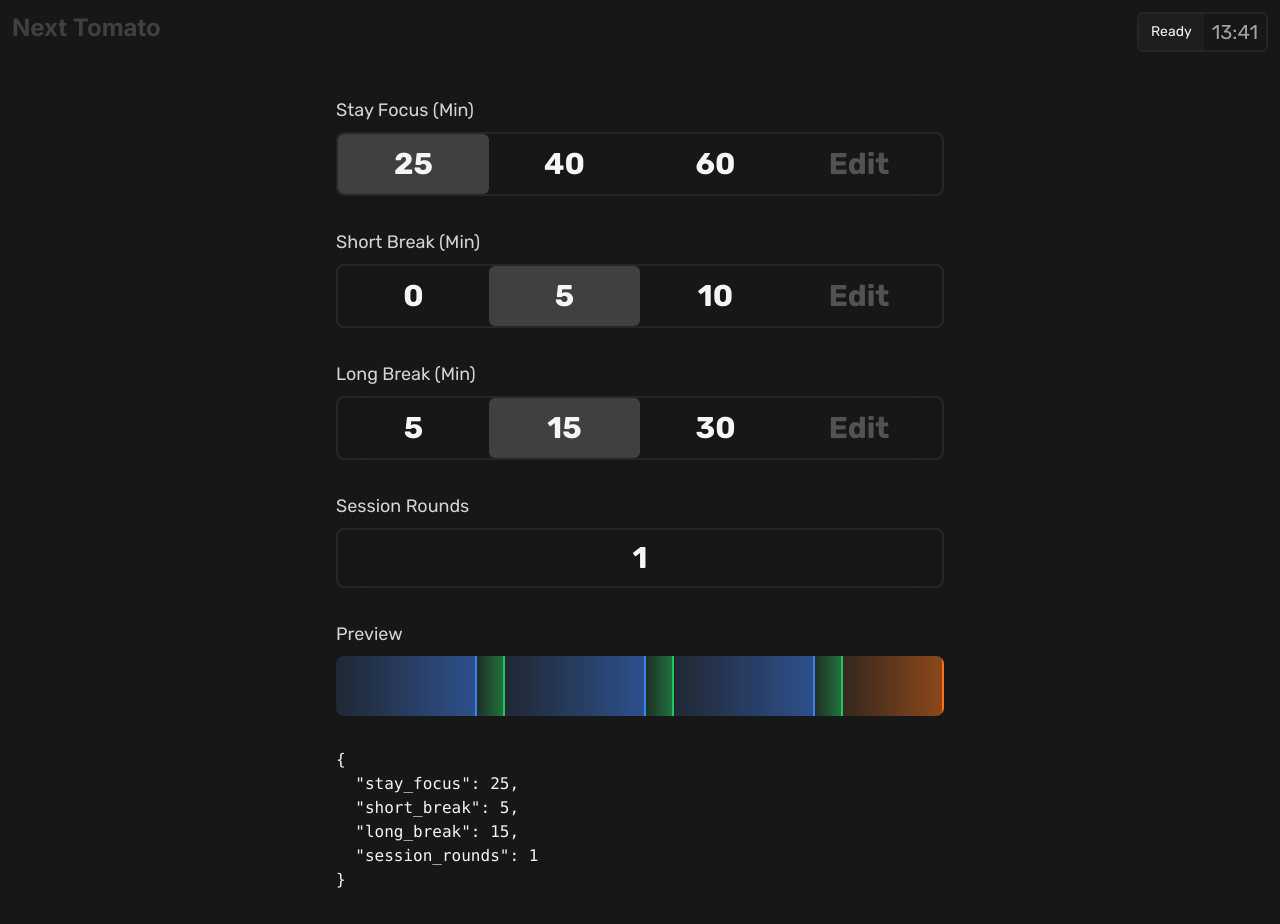
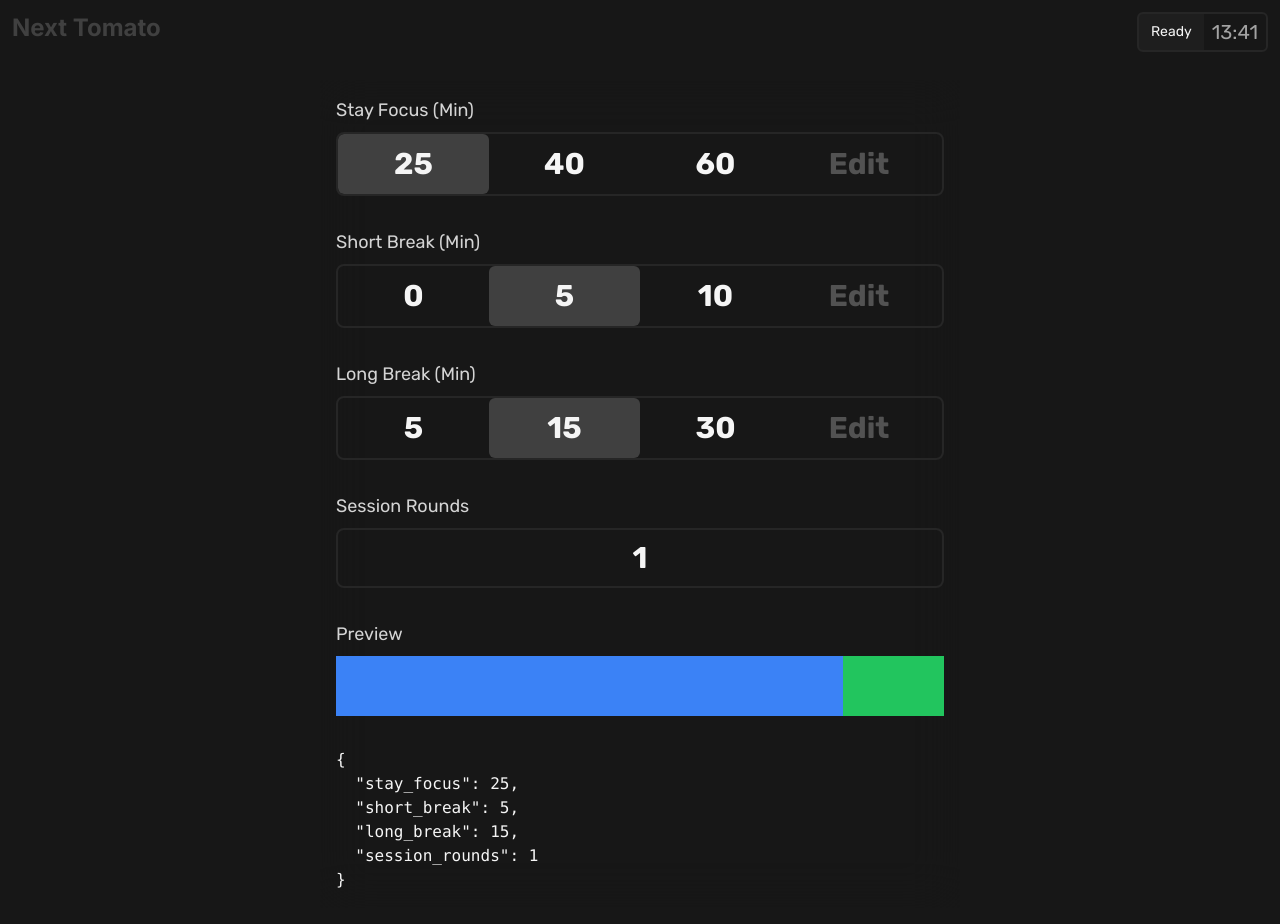
Before and after one commit to YuzeTT/focuskit, a Next.js app: page / in a window 1280 px wide. Built offline with nearby package versions, Linux system fonts and the light colour scheme.

Commit message:
update: progress bar

```diff
--- a/app/page.tsx
+++ b/app/page.tsx
@@ -95,7 +95,37 @@ export default function Home() {
 
           <div>
             <div className="text-lg text-neutral-300 mb-2">{'Preview'}</div>
-            <div className="bg-neutral-800/50 backdrop-blur w-full h-[60px] relative rounded-lg overflow-hidden flex">
+            <div className="flex items-center h-[60px]">
+              {new Array(values.session_rounds).fill(null).map((item,key)=>(
+                <>
+                  <div className="bg-blue-500 h-full" style={{width: values.stay_focus/(values.stay_focus+values.short_break) *100 + '%'}} ></div>
+                  {
+                    key % 4 === 3 ?
+                    <div className="bg-orange-500 w-[150px] h-full" style={{width: values.long_break*3/((values.stay_focus+values.short_break)*3) *100 + '%'}}></div>:
+                    <div className="bg-green-500 h-full" style={{width: 100 - values.stay_focus/(values.stay_focus+values.short_break) *100 + '%'}}></div>
+                  }
+                </>
+              ))}
+            </div>
+            {/* <div className="flex items-center">
+              <div className="bg-neutral-800/50 backdrop-blur h-[60px] rounded-lg overflow-hidden flex-1 flex">
+                <div className="bg-blue-500/80 h-full  flex items-center justify-center text-xl px-4" style={{width: values.stay_focus/(values.stay_focus+values.short_break) *100 + '%'}} >
+                  {values.stay_focus} Min
+                </div>
+                {
+                  values.short_break > 0 &&
+                  <div className="bg-green-500/80 h-full flex-1  flex items-center justify-center text-xl px-4 whitespace-nowrap" >
+                    {values.short_break} Min
+                  </div>
+                }
+              </div>
+              <div className="mx-2 font-bold text-2xl">X3</div>
+              <div className="icon-[ri--add-line] text-2xl text-neutral-500 mr-2" />
+              <div className=" bg-orange-500/80 backdrop-blur h-[60px] rounded-lg overflow-hidden flex items-center justify-center text-xl px-4">
+                {values.long_break} Min
+              </div>
+            </div> */}
+            {/* <div className="bg-neutral-800/50 backdrop-blur w-full h-[60px] relative rounded-lg overflow-hidden flex">
               <div className="flex flex-1">
                 {
                   new Array(3).fill(null).map((item,key)=>(
@@ -107,7 +137,7 @@ export default function Home() {
                 }
               </div>
               <div className=" h-full bg-gradient-to-r from-orange-500/10 to-orange-500/50 border-r-2 border-orange-500" style={{width: values.long_break/((values.short_break+values.stay_focus)*3)*100+'%'}}></div>
-            </div>
+            </div> */}
           </div>
           <pre>
             {JSON.stringify(values, null, '  ')}
```
